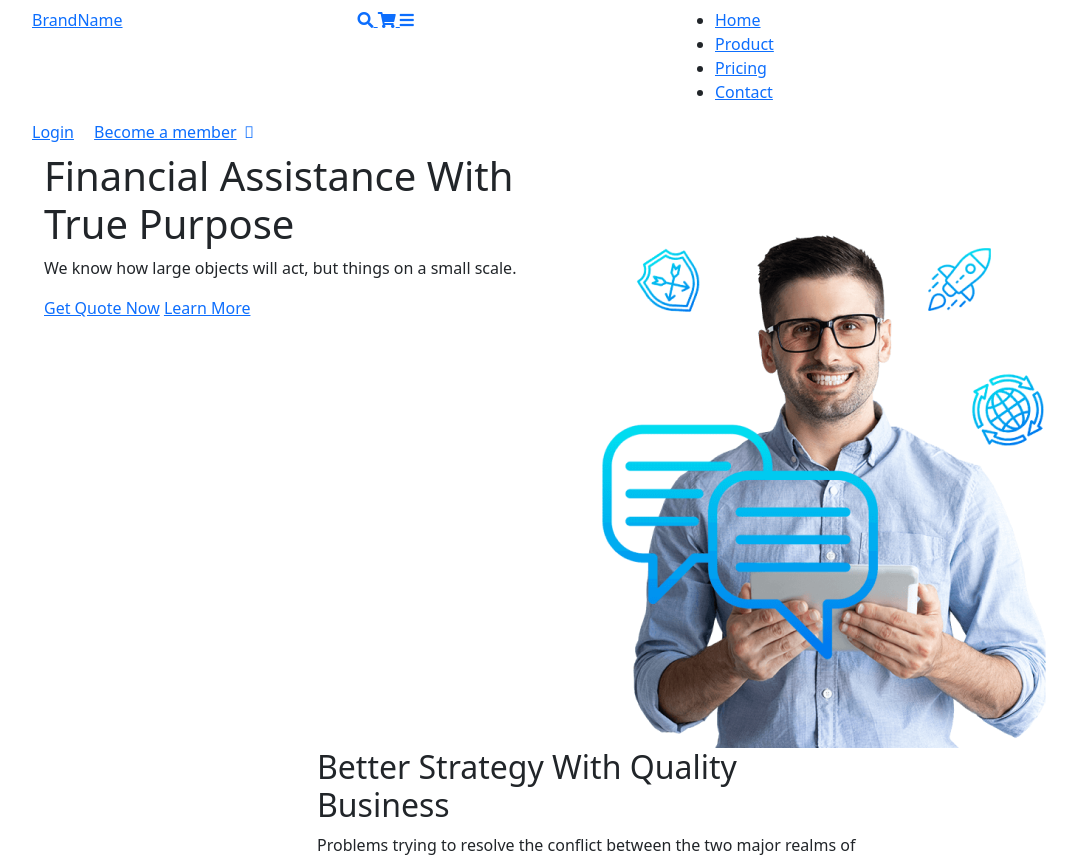
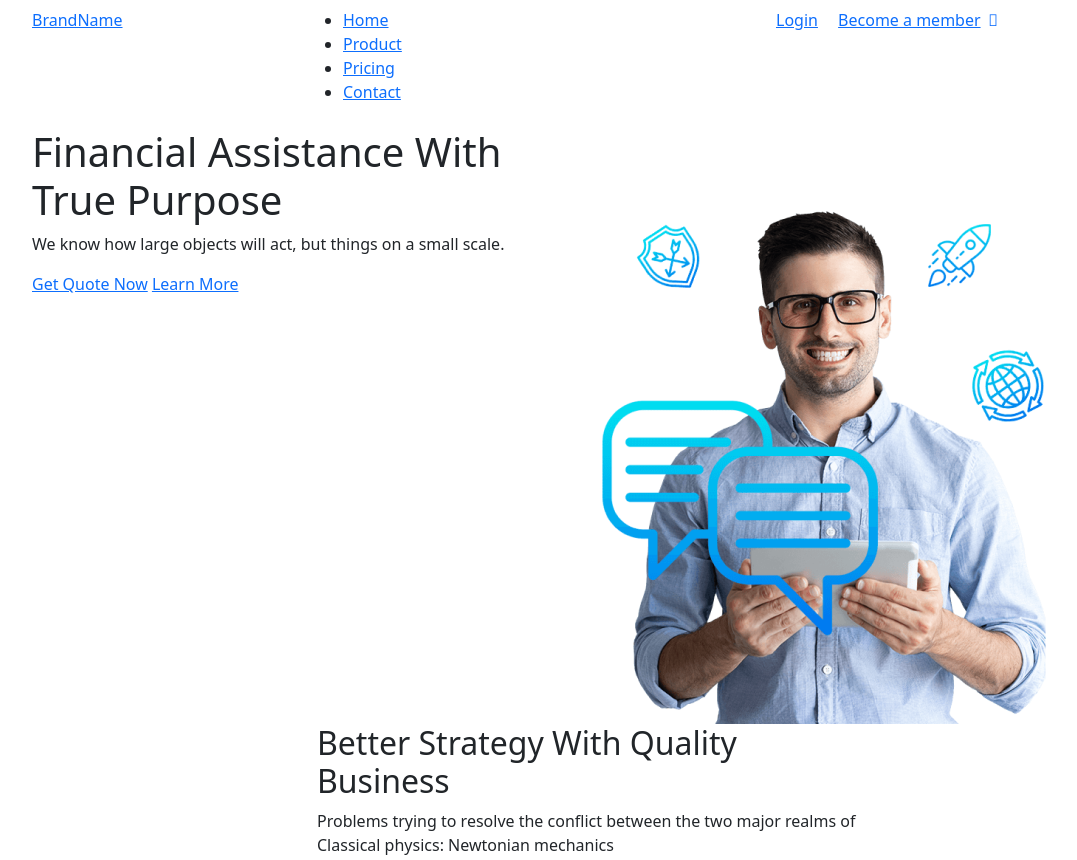
Before and after one commit to konartur/Financen, a website: page src/index.html in a window 1280 px wide. Shown: the top 860 px of the page, without its empty margins (50-1127 px from the left). Drawn offline with nearby package versions, Linux system fonts and the light colour scheme; files that its build step writes are made by us from their sources.

Commit message:
replaced navbar and header

```diff
--- a/src/index.html
+++ b/src/index.html
@@ -35,7 +35,7 @@
           </div>
         </div>
 
-        <div class="col-3 display-none">
+        <div class="col-3 d-none">
           <div class="navbar__mob-links">
             <a href="#">
               <i class="fas fa-search"></i>
@@ -48,7 +48,6 @@
               <i class="fas fa-bars"></i>
             </a>
           </div>
-
         </div>
 
         <div class="col-lg-5 col-md-5 col-12">
@@ -74,34 +73,33 @@
             <a href="#" class="link button">Become a member<i class="fal fa-arrow-right ms-2"></i></a>
           </div>
         </div>
+      </div>
+    </div>
+  </header>
 
-
-      </div>
-
-      <div class="header__content">
+  <section class="banner">
     <div class="container">
       <div class="row">
         <div class="col-xl-6">
-              <h1 class="header__title">
+          <h1 class="banner__title">
             Financial Assistance With True Purpose
           </h1>
-              <p class="header__subtitle">
+          <p class="banner__subtitle">
             We know how large objects will act, but things on a small scale.
           </p>
-              <div class="header__buttons">
+          <div class="banner__buttons">
             <a href="#" class="btn__start">Get Quote Now</a>
             <a href="#" class="btn__learn">Learn More</a>
           </div>
         </div>
         <div class="col-xl-6">
-              <div class="header__assistent">
+          <div class="banner__assistent">
             <img src="./images/header-assistent.png" alt="Assistent" />
           </div>
         </div>
       </div>
     </div>
-      </div>
-  </header>
+  </section>
 
   <section class="features">
     <div class="container">
--- /dev/null
+++ b/src/styles/components/header.scss
@@ -0,0 +1,6 @@
+.header {
+    position: absolute;
+    z-index: 2;
+    width: 100%;
+
+}
--- a/src/styles/layout/header.scss
+++ b/src/styles/layout/banner.scss
@@ -1,12 +1,12 @@
 @import '../abstract/variables';
 
-.header {
+.banner {
+  position: relative;
+  z-index: 1;
   background: url('./images/background.png') no-repeat;
   background-size: cover;
-  min-height: 100vh;
-  position: relative;
+  padding-top: 112px;
   width: 100%;
-  height: 100%;
 
   &__title {
     font-style: normal;
```
Lines whose indentation alone changed are shown as unchanged.
